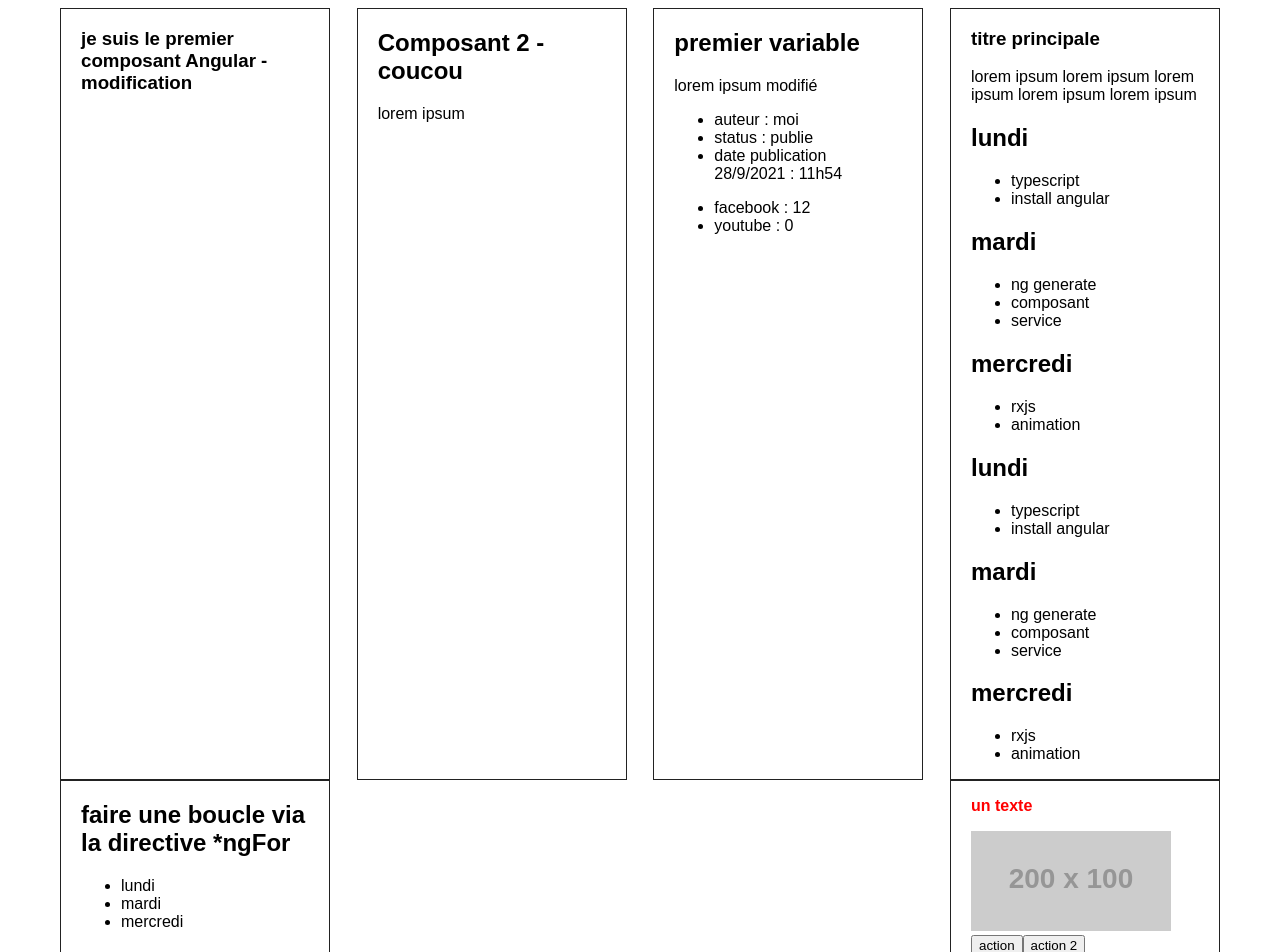
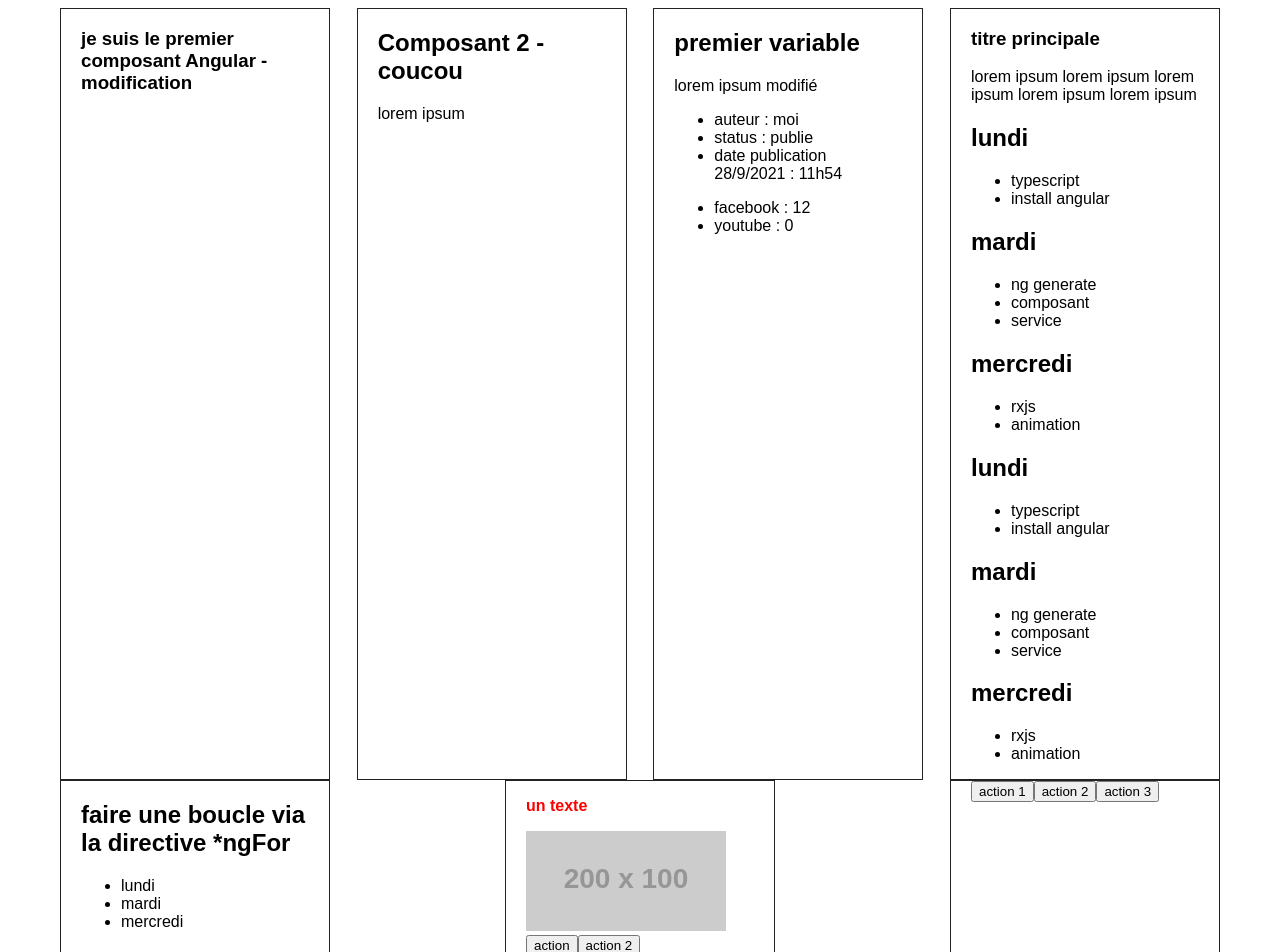
Before and after one commit to webdevproformation/angular-3wa-sept21, an Angular app in the folder semaine2/: page / in a window 1280 px wide. Shown: the top 952 px of the page. Built offline with nearby package versions, Linux system fonts and the light colour scheme.

Commit message:
correction

```diff
--- a/semaine2/src/app/app.component.ts
+++ b/semaine2/src/app/app.component.ts
@@ -22,6 +22,9 @@ import { Component } from '@angular/core';
       <article>
         <douze></douze>
       </article>
+      <article>
+        <treize></treize>
+      </article>
     </section>
   </div>`,
   styleUrls: ['./app.component.css']
--- a/semaine2/src/app/app.module.ts
+++ b/semaine2/src/app/app.module.ts
@@ -14,6 +14,7 @@ import { NeufComponent } from './jour2/neuf.component';
 import { DixComponent } from './dix.component';
 import { OnzeComponent } from './jour2/onze.component';
 import { DouzeComponent } from './jour2/douze.component';
+import { TreizeComponent } from './jour2/treize.component';
 
 
 @NgModule({
@@ -30,7 +31,8 @@ import { DouzeComponent } from './jour2/douze.component';
     NeufComponent,
     DixComponent,
     OnzeComponent,
-    DouzeComponent
+    DouzeComponent,
+    TreizeComponent
   ],
   imports: [
     BrowserModule
--- /dev/null
+++ b/semaine2/src/app/jour2/treize.component.ts
@@ -0,0 +1,40 @@
+import { Component, OnInit } from '@angular/core';
+
+@Component({
+  selector: 'treize',
+  template: `
+      <button (click)="action1()">action 1</button>
+      <button (click)="action2()">action 2</button>
+      <button (click)="action3()">action 3</button>
+      <p *ngIf="show" [style]="style" >{{ contenu }}</p>
+  `,
+  styles: [
+  ]
+})
+export class TreizeComponent implements OnInit {
+  public contenu : (string|number) = "";
+  private compteur : number = 0;
+  public show : boolean = true;
+  public style : string = "";
+
+  public action1():void{
+    this.compteur++;
+    if(this.compteur > 0){
+      this.contenu = this.compteur
+    }
+  }
+  public action2():void{
+    this.show = !this.show;
+  }
+  public action3() :string{
+    if(this.style == ""){
+      return this.style = "font-size:30px;color:red"
+    }
+    return this.style = "";
+  }
+  constructor() { }
+
+  ngOnInit(): void {
+  }
+
+}
```
